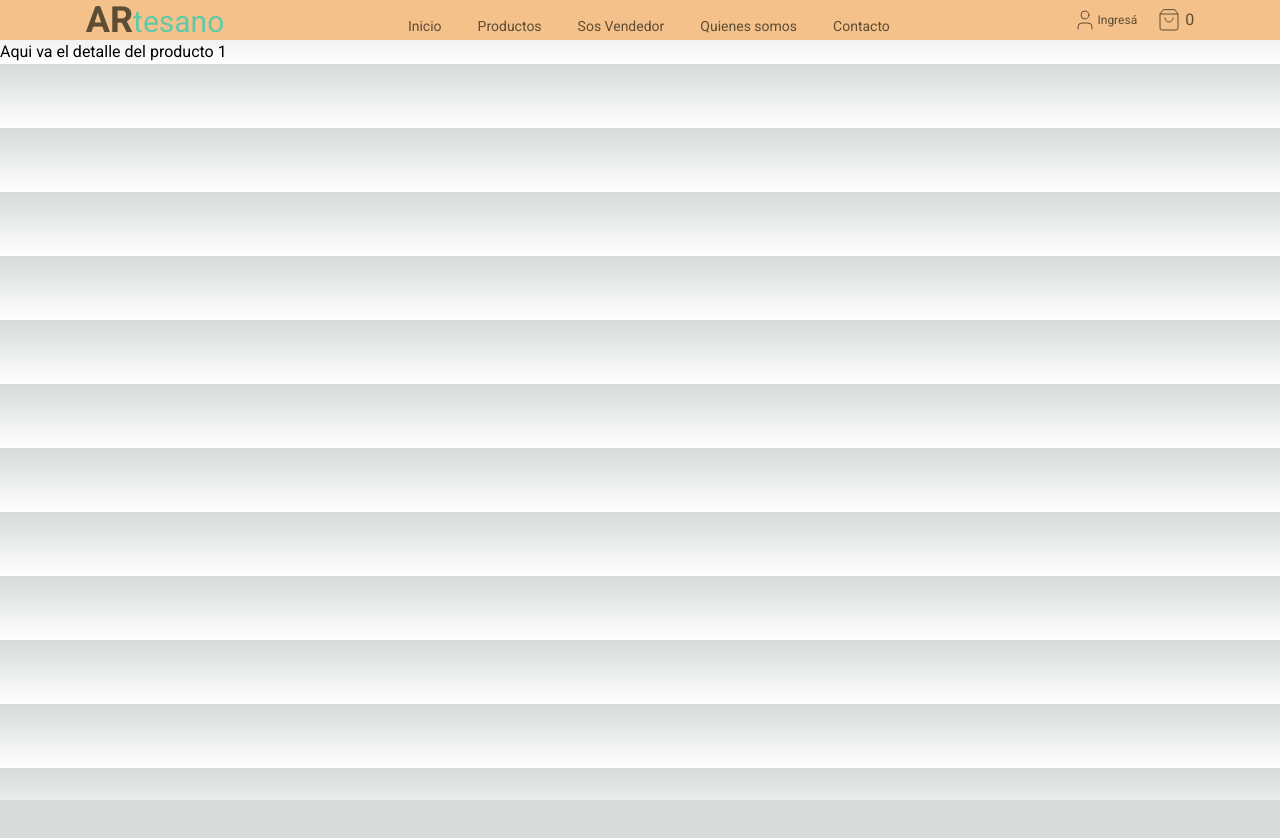
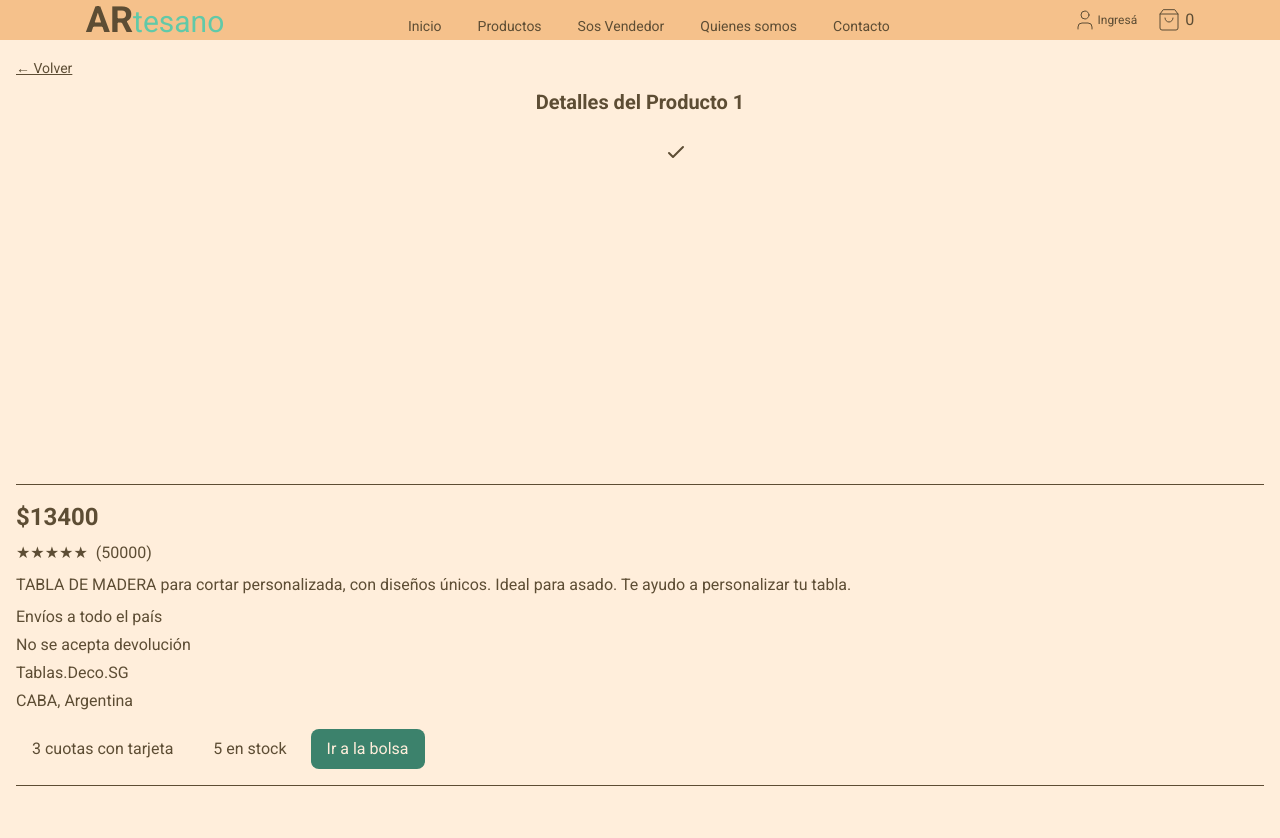
Before and after one commit to No-Country-simulation/c19-54-n-node-react, a Next.js app in the folder frontend/: page /Detail/1 in a window 1280 px wide. Before the commit the page ends 800 px from the top, so only its background shows below. Built offline with nearby package versions, Linux system fonts and the light colour scheme.

Commit message:
product Detail

```diff
--- a/frontend/package.json
+++ b/frontend/package.json
@@ -11,6 +11,7 @@
     "vercel-deploy": "vercel --prod"
   },
   "dependencies": {
+    "autoprefixer": "^10.4.19",
     "lucide-react": "^0.408.0",
     "next": "14.2.5",
     "next-auth": "^4.24.7",
@@ -23,8 +24,8 @@
   "devDependencies": {
     "eslint": "^8",
     "eslint-config-next": "14.2.5",
-    "postcss": "^8",
-    "tailwindcss": "^3.4.1",
+    "postcss": "^8.4.40",
+    "tailwindcss": "^3.4.7",
     "vercel": "^34.3.1"
   }
 }
--- /dev/null
+++ b/frontend/postcss.config.js
@@ -0,0 +1,6 @@
+module.exports = {
+  plugins: {
+    tailwindcss: {},
+    autoprefixer: {},
+  },
+}
--- a/frontend/src/app/Detail/[_id]/page.jsx
+++ b/frontend/src/app/Detail/[_id]/page.jsx
@@ -1,9 +1,64 @@
-export default function DetailID({ params }) {
-    const { _id } = params;
+import Head from 'next/head';
+
+
+const ProductDetail = ({ params }) => {
+    const { _id} = params;
+
+
 
     return (
-        <>
-            <h1>Aqui va el detalle del producto {_id}</h1>
-        </>
-    )
+        <div className="bg-cream text-brown min-h-screen">
+            <Head>
+                <title>Detalles del Producto</title>
+            </Head>
+            <div className="container mx-auto p-4">
+                <a href="#" className="text-sm underline">&#8592; Volver</a>
+                <h1 className="text-center text-xl font-bold pt-2">Detalles del Producto {_id}</h1>
+
+                <div className="md:flex justify-center gap-8 mt-4">
+                    <div className="images-section flex-1">
+                        <div className="main-image bg-gray-300 h-64 mb-4"></div>
+                        <div className="small-images flex gap-2">
+                            <div className="small-image bg-gray-300 h-16 w-16"></div>
+                            <div className="small-image bg-gray-300 h-16 w-16"></div>
+                            <div className="small-image bg-gray-300 h-16 w-16"></div>
+                            <div className="small-image bg-gray-300 h-16 w-16"></div>
+                        </div>
+                    </div>
+                    <div className="details-section flex-1">
+                        <button className="wishlist-button p-2 rounded-full bg-gray-300 mb-4">
+                            <svg xmlns="http://www.w3.org/2000/svg" className="h-6 w-6" fill="none" viewBox="0 0 24 24" stroke="currentColor">
+                                <path strokeLinecap="round" strokeLinejoin="round" strokeWidth="2" d="M5 13l4 4L19 7" />
+                            </svg>
+                        </button>
+                    </div>
+                </div>
+
+                <div className="product-info border-t border-gray-300 mt-4 pt-4">
+                    <h2 className="text-2xl font-bold">$13400 </h2>
+                    <div className="rating flex items-center gap-2 my-2">
+                        <span className="text-yellow-500">★★★★★</span>
+                        <span className="text-gray-600">(50000)</span>
+                    </div>
+                    <p className="description my-2">
+                        TABLA DE MADERA para cortar personalizada, con diseños únicos. Ideal para asado. Te ayudo a personalizar tu tabla.
+                    </p>
+                    <div className="additional-info flex flex-col gap-1 my-2">
+                        <span>Envíos a todo el país</span>
+                        <span>No se acepta devolución</span>
+                        <span>Tablas.Deco.SG</span>
+                        <span>CABA, Argentina</span>
+                    </div>
+                    <div className="action-buttons flex gap-2 mt-4">
+                        <button className="bg-gray-300 text-black py-2 px-4 rounded-lg">3 cuotas con tarjeta</button>
+                        <button className="bg-gray-300 text-black py-2 px-4 rounded-lg">5 en stock</button>
+                        <button className="bg-b-green text-cream py-2 px-4 rounded-lg hover:bg-brown hover:text-white">Ir a la bolsa</button>
+                    </div>
+                    <div className="product-info border-t border-gray-300 mt-4 pt-4"></div>
+                </div>
+            </div>
+        </div>
+    );
 }
+
+export default ProductDetail;
```
Also changed, not shown: 1 other file (tests, documents, lock files or other folders).
